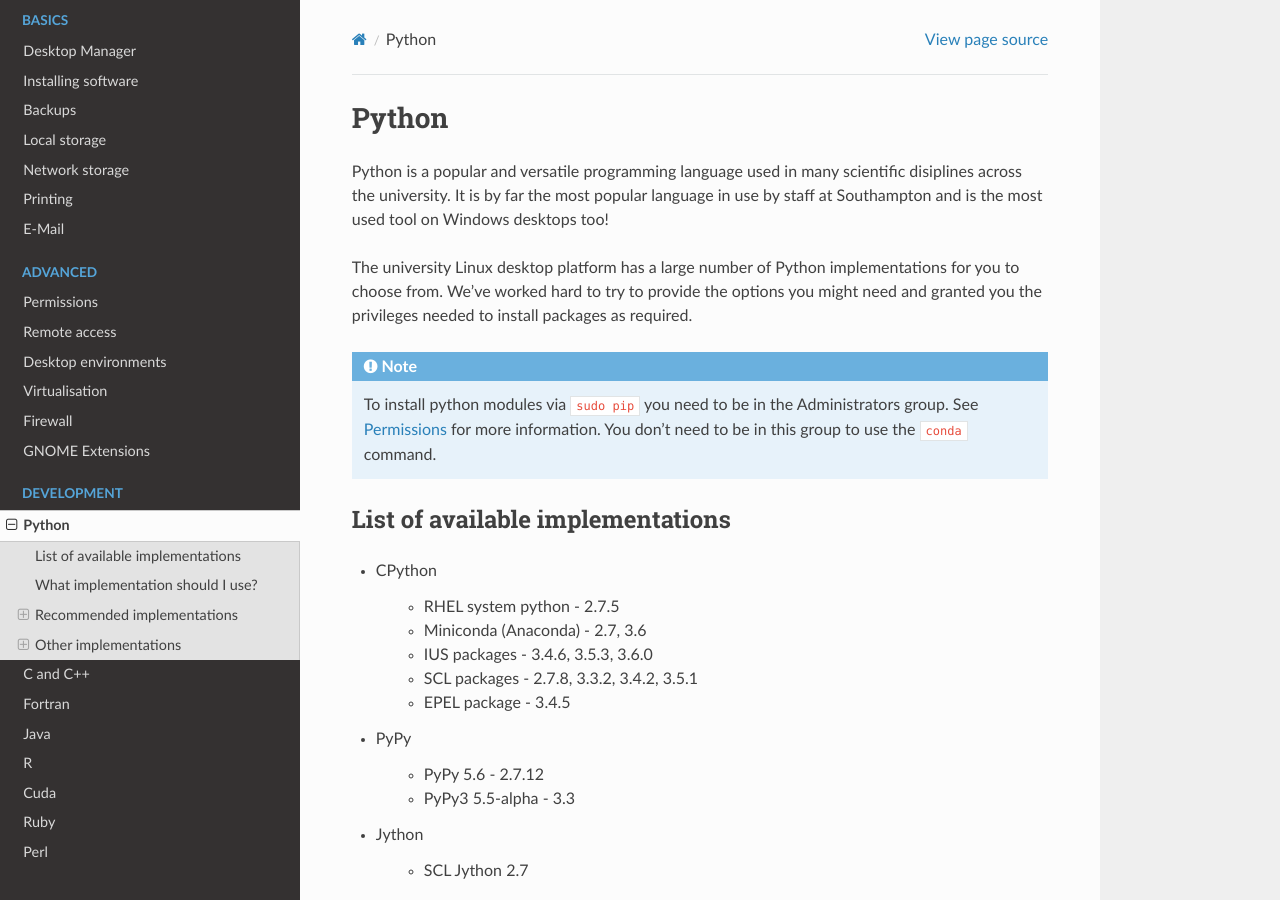
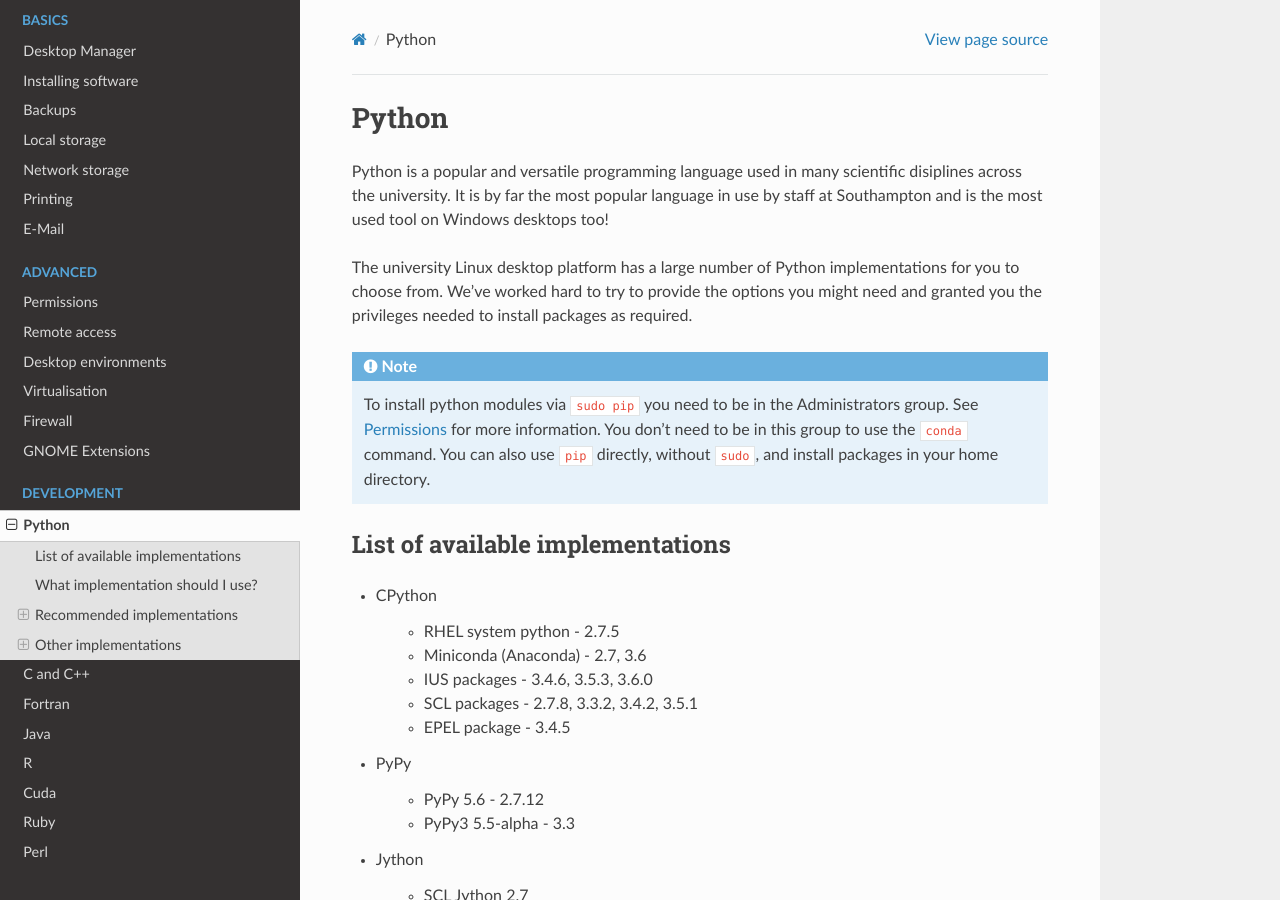
Before and after one commit to southampton/linuxdesktopdocs, a Sphinx documentation site: the page built from docs/python.rst, in a window 1280 px wide and 900 px high. Built offline with Sphinx 7.4.7 and the Read the Docs theme 2.0.0, drawn with Linux system fonts in a browser that asks for light colours.

Commit message:
python: updated note

```diff
--- a/docs/python.rst
+++ b/docs/python.rst
@@ -14,7 +14,9 @@ packages as required.
 
    To install python modules via ``sudo pip`` you need to be in the
    Administrators group. See :doc:`permissions` for more information. You don't
-   need to be in this group to use the ``conda`` command.
+   need to be in this group to use the ``conda`` command. You can also use
+   ``pip`` directly, without ``sudo``, and install packages in your home
+   directory.
 
 List of available implementations
 ---------------------------------
```
